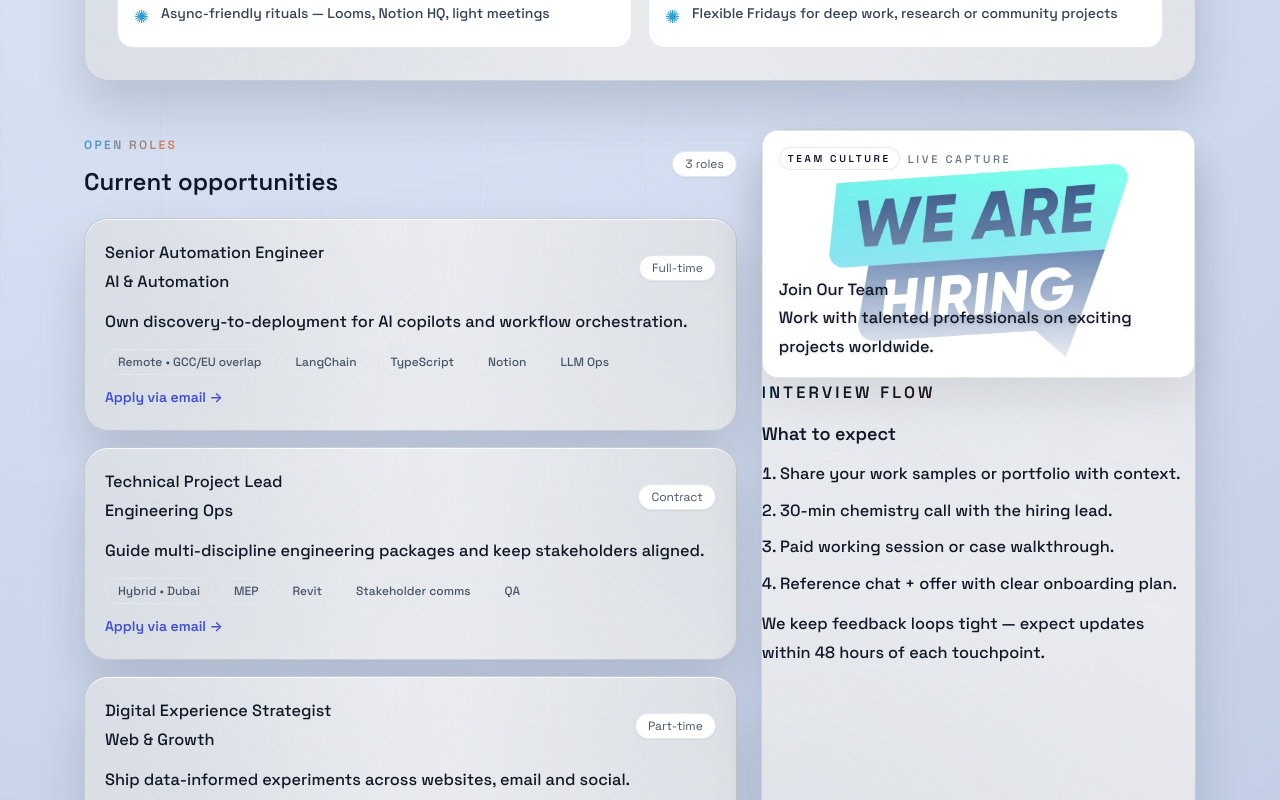
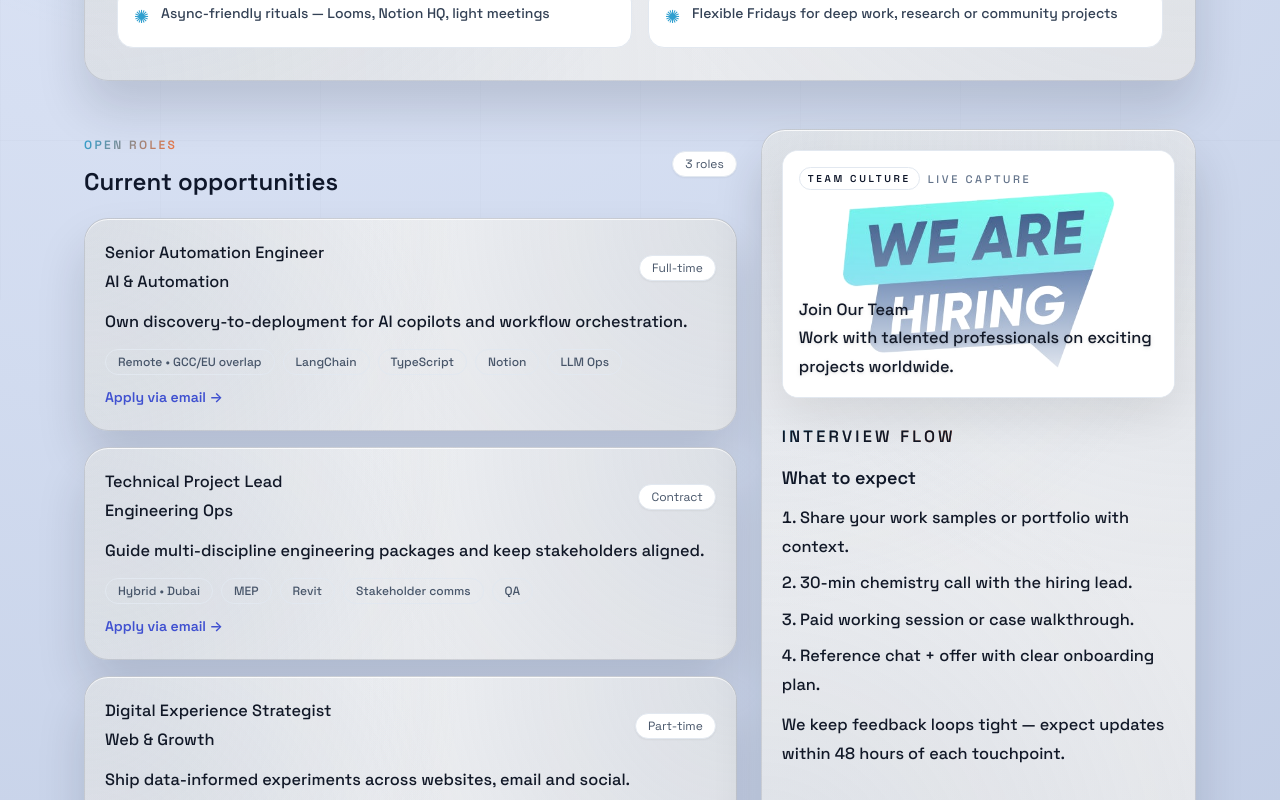
Before and after one commit to Ateeb-333/ehm-tech-site, a Next.js app: page /careers in a window 1280 px wide. Shown: the part 500-1300 px from the top of the page. Built offline with nearby package versions, Linux system fonts and the light colour scheme.

Commit message:
Fix className typo in careers page - complete alignment audit

```diff
--- a/app/careers/page.tsx
+++ b/app/careers/page.tsx
@@ -165,7 +165,7 @@ export default function CareersPage() {
           </div>
         </div>
 
-        <div className="section-card p-5space-y-6">
+        <div className="section-card p-5 space-y-6">
           <MediaPlaceholder
             label="Join Our Team"
             caption="Work with talented professionals on exciting projects worldwide."
```
